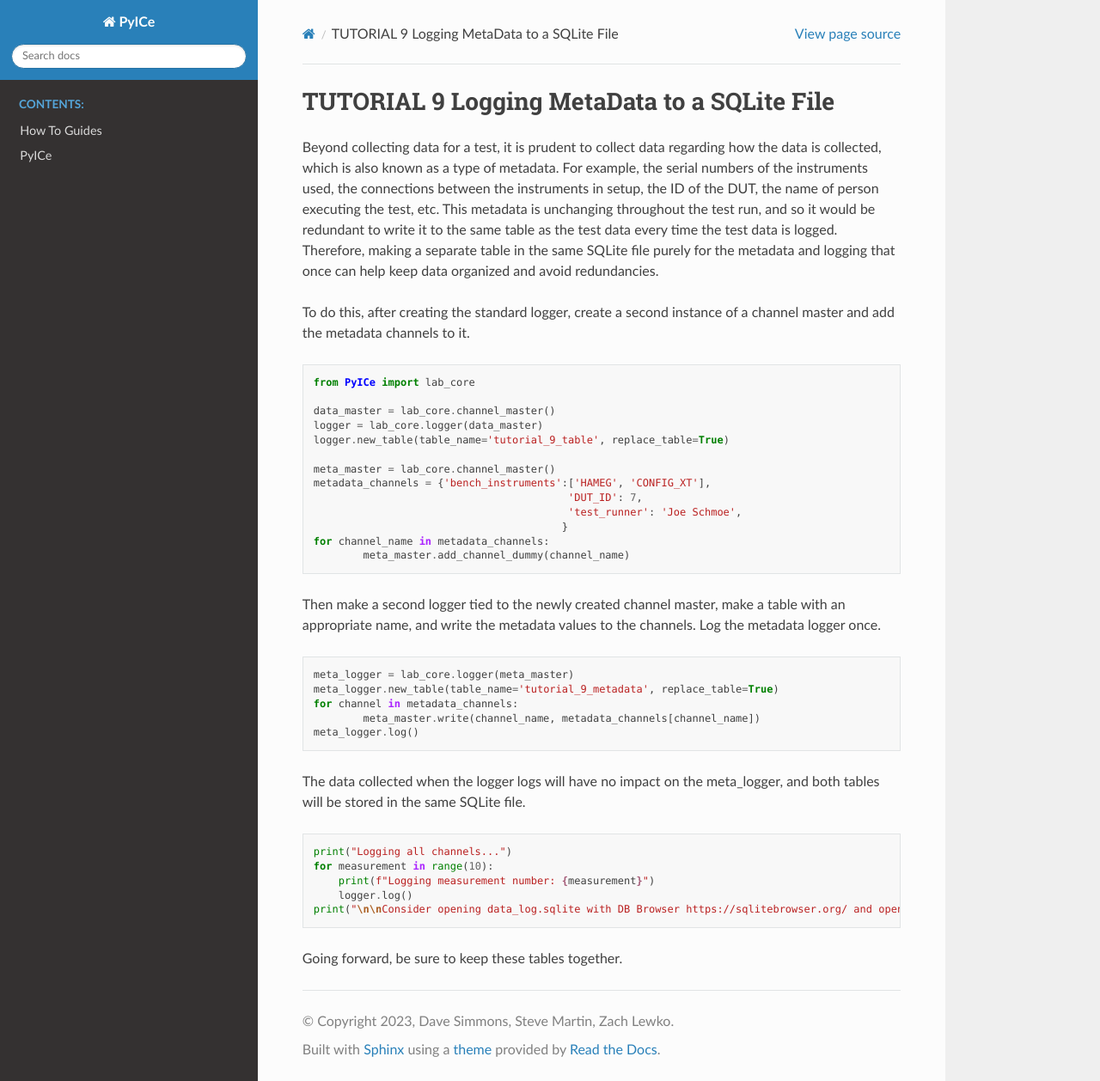
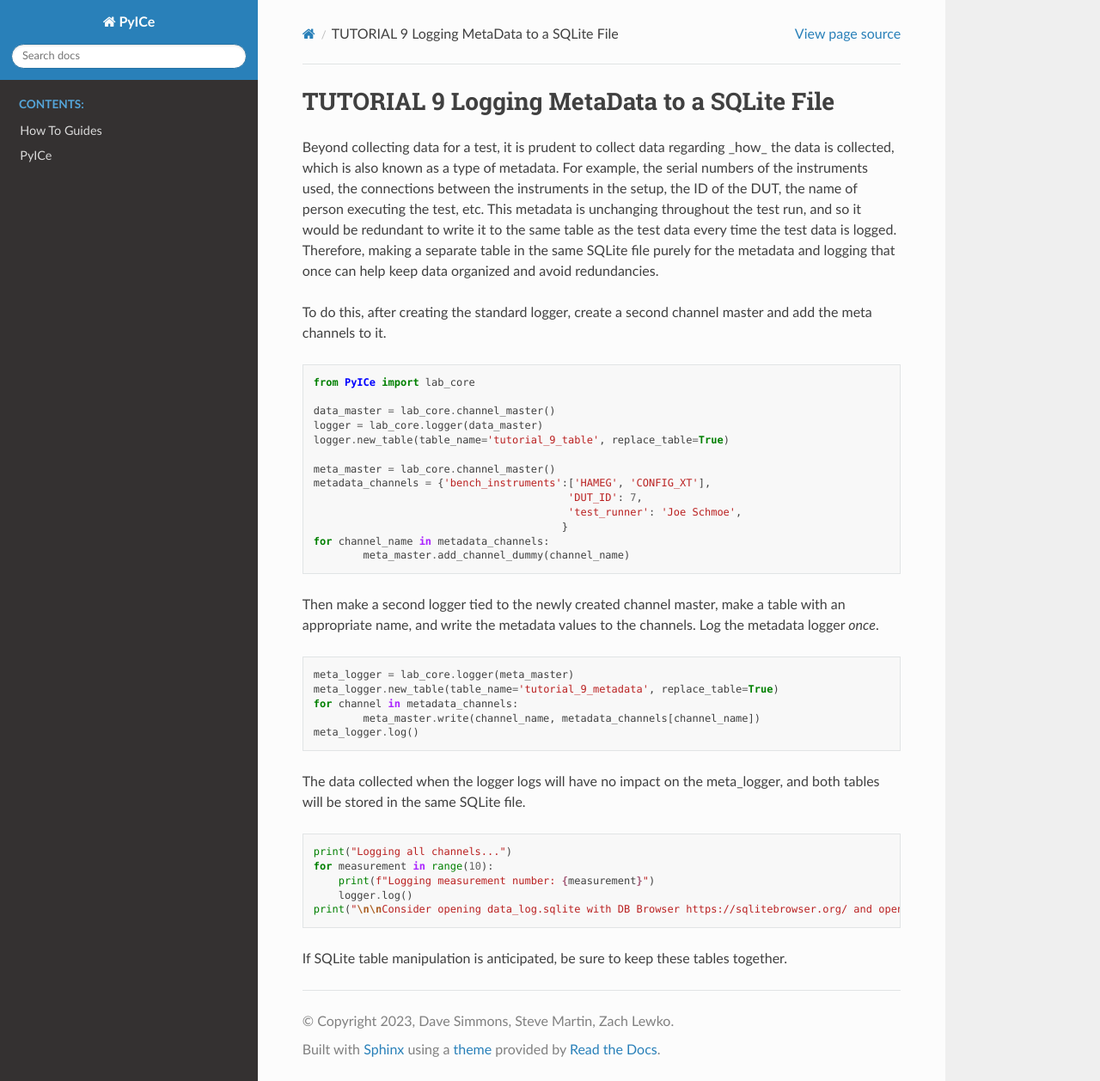
Before and after one commit to PyICe-ADI/PyICe, a Sphinx documentation site: the page built from docs/tutorials/tutorial_9_metadata_logging.rst, in a window 1280 px wide and 1258 px high. Shown: the whole window at 86% size. Built offline with Sphinx 7.4.7 and the Read the Docs theme 2.0.0, drawn with Linux system fonts in a browser that asks for light colours.

Commit message:
Fixing typos and adding clarifications.

```diff
--- a/docs/tutorials/tutorial_9_metadata_logging.rst
+++ b/docs/tutorials/tutorial_9_metadata_logging.rst
@@ -2,9 +2,9 @@
 TUTORIAL 9 Logging MetaData to a SQLite File
 ========================================
 
-Beyond collecting data for a test, it is prudent to collect data regarding how the data is collected, which is also known as a type of metadata. For example, the serial numbers of the instruments used, the connections between the instruments in setup, the ID of the DUT, the name of person executing the test, etc. This metadata is unchanging throughout the test run, and so it would be redundant to write it to the same table as the test data every time the test data is logged. Therefore, making a separate table in the same SQLite file purely for the metadata and logging that once can help keep data organized and avoid redundancies.
+Beyond collecting data for a test, it is prudent to collect data regarding _how_ the data is collected, which is also known as a type of metadata. For example, the serial numbers of the instruments used, the connections between the instruments in the setup, the ID of the DUT, the name of person executing the test, etc. This metadata is unchanging throughout the test run, and so it would be redundant to write it to the same table as the test data every time the test data is logged. Therefore, making a separate table in the same SQLite file purely for the metadata and logging that once can help keep data organized and avoid redundancies.
 
-To do this, after creating the standard logger, create a second instance of a channel master and add the metadata channels to it.
+To do this, after creating the standard logger, create a second channel master and add the meta channels to it.
 
 .. code-block:: python
 
@@ -23,7 +23,7 @@
 		meta_master.add_channel_dummy(channel_name)
 
 
-Then make a second logger tied to the newly created channel master, make a table with an appropriate name, and write the metadata values to the channels. Log the metadata logger once.
+Then make a second logger tied to the newly created channel master, make a table with an appropriate name, and write the metadata values to the channels. Log the metadata logger *once*.
 
 .. code-block:: python
 
@@ -43,4 +43,4 @@
        logger.log()
    print("\n\nConsider opening data_log.sqlite with DB Browser https://sqlitebrowser.org/ and opening the [Browse Data] tab.")
 
-Going forward, be sure to keep these tables together.
+If SQLite table manipulation is anticipated, be sure to keep these tables together.
```
